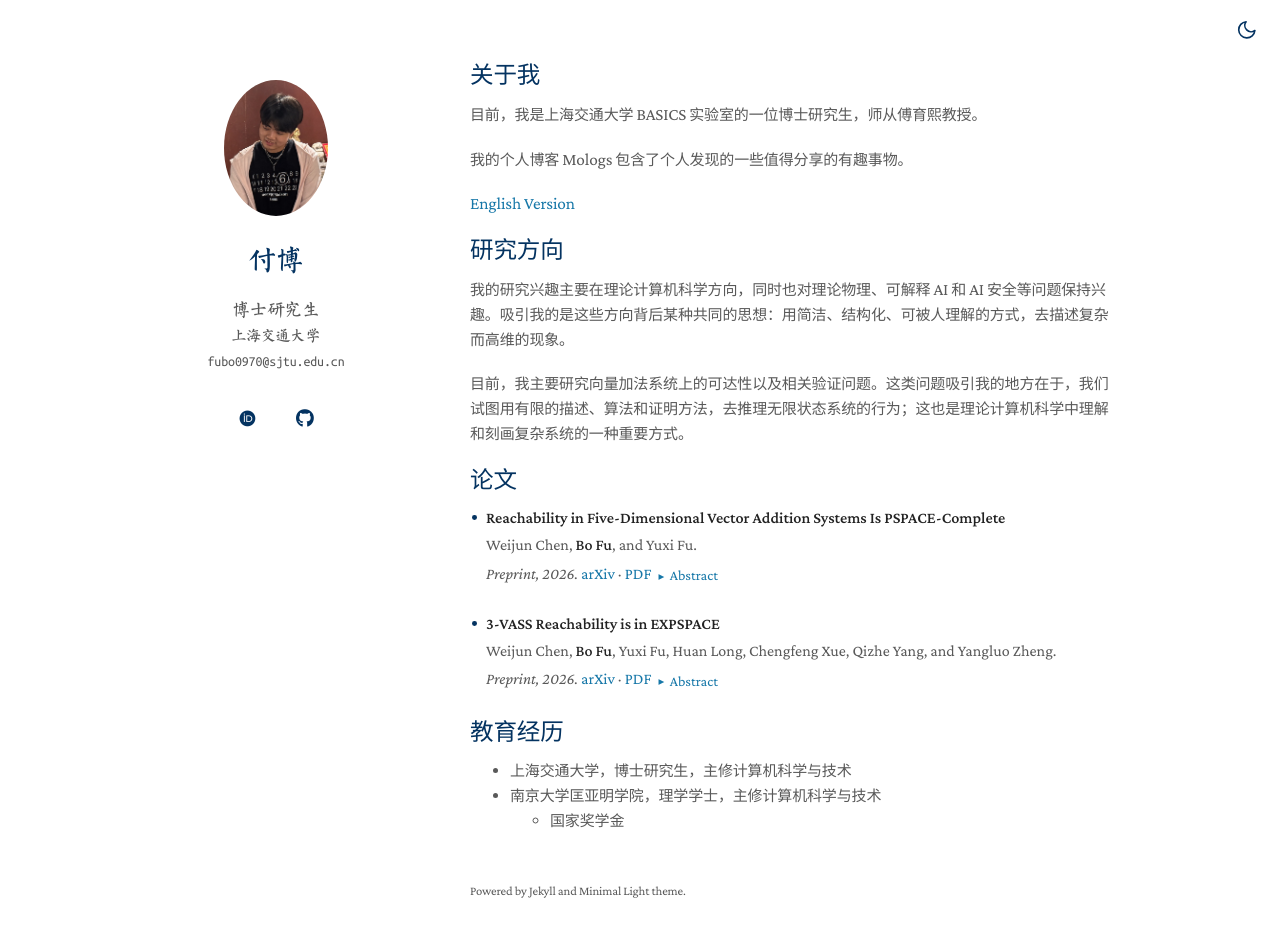
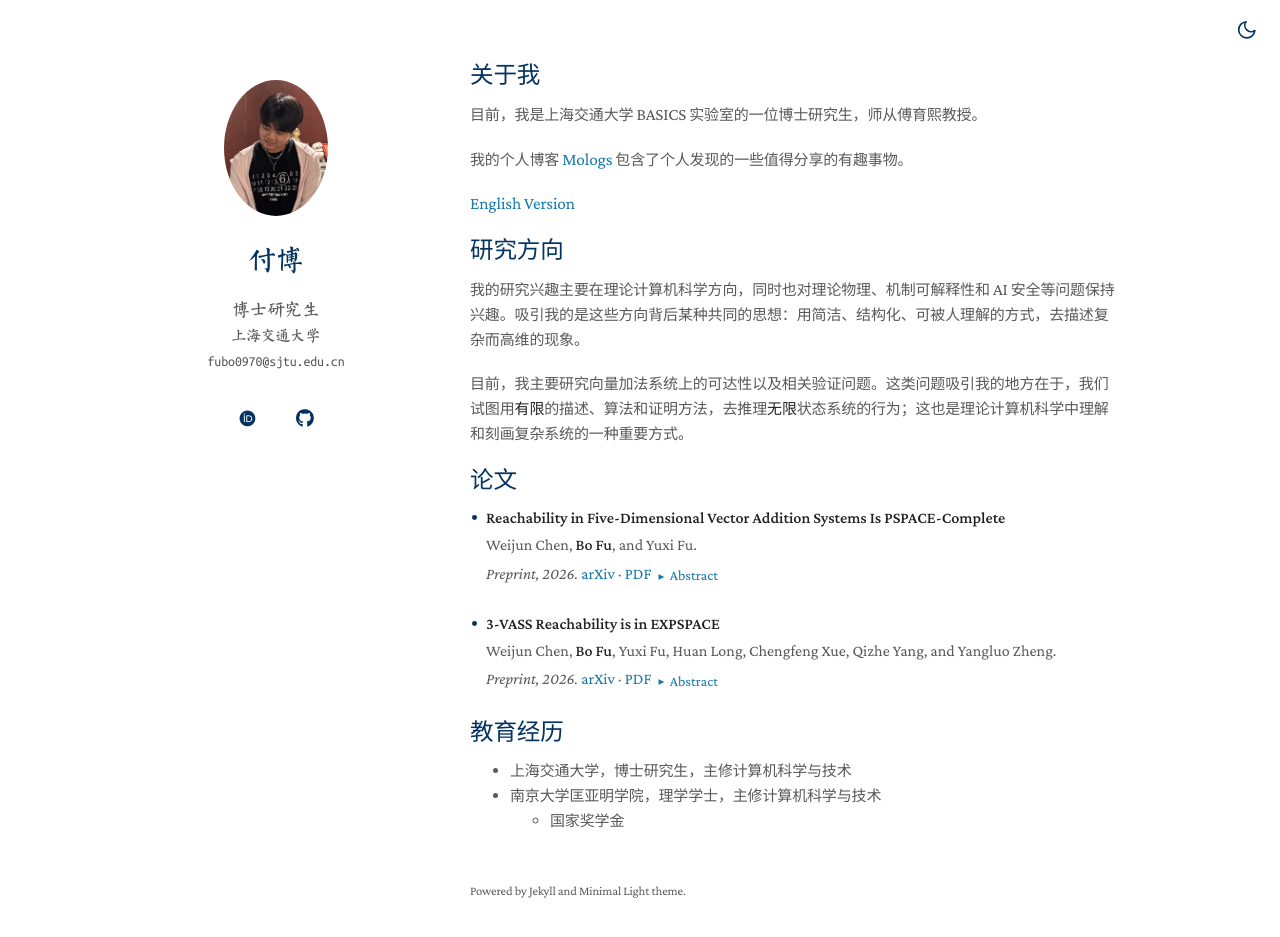
Before and after one commit to Mosms/Mosms.github.io, a Jekyll site: the page built from zhindex.md, in a window 1280 px wide and 973 px high. Shown: the top 937 px of the window. Built offline with Jekyll 4.4.1, drawn with Linux system fonts in a browser that asks for light colours; some web fonts are replaced.

Commit message:
Refine research interests and link styles

```diff
--- a/_sass/minimal-light.scss
+++ b/_sass/minimal-light.scss
@@ -220,6 +220,24 @@
   border-radius: 2px;
 }
 
+section a.research-topic {
+  color: inherit;
+  text-decoration: none;
+}
+
+section a.research-topic:hover,
+section a.research-topic:focus-visible {
+  color: #1677a8;
+  text-decoration: underline;
+  text-underline-offset: 0.15em;
+}
+
+section a.research-topic:focus-visible {
+  outline: 2px solid #1677a8;
+  outline-offset: 2px;
+  border-radius: 2px;
+}
+
 .publication-abstract {
   margin-top: 0.3rem;
 }
@@ -369,6 +387,11 @@
     }
 
     .publication-abstract__label {
+      color: #3eb7f0;
+    }
+
+    section a.research-topic:hover,
+    section a.research-topic:focus-visible {
       color: #3eb7f0;
     }
 
@@ -804,6 +827,7 @@
 }
 
 .lang-zh section a.language-switch,
+.lang-zh section a.always-blue-link,
 .lang-zh .publication-title a,
 .lang-zh .publication-authors a,
 .lang-zh .publication-meta a {
@@ -825,6 +849,8 @@
 
 .lang-zh section a.language-switch:hover,
 .lang-zh section a.language-switch:focus-visible,
+.lang-zh section a.always-blue-link:hover,
+.lang-zh section a.always-blue-link:focus-visible,
 .lang-zh .publication-meta a:hover,
 .lang-zh .publication-meta a:focus-visible {
   text-decoration: none;
@@ -842,6 +868,7 @@
 }
 
 [data-theme="dark"] .lang-zh section a.language-switch,
+[data-theme="dark"] .lang-zh section a.always-blue-link,
 [data-theme="dark"] .lang-zh .publication-meta a {
   color: #3eb7f0;
 }
--- a/zhindex.md
+++ b/zhindex.md
@@ -18,15 +18,15 @@
 
 目前，我是[上海交通大学](https://www.sjtu.edu.cn/) [BASICS 实验室](https://basics.sjtu.edu.cn/)的一位博士研究生，师从[傅育熙教授](https://basics.sjtu.edu.cn/~yuxi/)。
 
-我的个人博客  [Mologs](https://mosms.github.io/Mologs/)  包含了个人发现的一些值得分享的有趣事物。
+我的个人博客 <a class="always-blue-link" href="https://mosms.github.io/Mologs/">Mologs</a> 包含了个人发现的一些值得分享的有趣事物。
 
 <a class="language-switch" href="./">English Version</a>
 
 ## 研究方向
 
-我的研究兴趣主要在理论计算机科学方向，同时也对理论物理、可解释 AI 和 AI 安全等问题保持兴趣。吸引我的是这些方向背后某种共同的思想：用简洁、结构化、可被人理解的方式，去描述复杂而高维的现象。
+我的研究兴趣主要在<a class="research-topic" href="https://baike.baidu.com/item/%E7%90%86%E8%AE%BA%E8%AE%A1%E7%AE%97%E6%9C%BA%E7%A7%91%E5%AD%A6/11034581">理论计算机科学</a>方向，同时也对<a class="research-topic" href="https://baike.baidu.com/item/%E7%90%86%E8%AE%BA%E7%89%A9%E7%90%86/2490260">理论物理</a>、<a class="research-topic" href="https://en.wikipedia.org/wiki/Mechanistic_interpretability">机制可解释性</a>和 <a class="research-topic" href="https://baike.baidu.com/item/%E4%BA%BA%E5%B7%A5%E6%99%BA%E8%83%BD%E5%AE%89%E5%85%A8">AI 安全</a>等问题保持兴趣。吸引我的是这些方向背后某种共同的思想：用简洁、结构化、可被人理解的方式，去描述复杂而高维的现象。
 
-目前，我主要研究向量加法系统上的可达性以及相关验证问题。这类问题吸引我的地方在于，我们试图用有限的描述、算法和证明方法，去推理无限状态系统的行为；这也是理论计算机科学中理解和刻画复杂系统的一种重要方式。
+目前，我主要研究向量加法系统上的可达性以及相关验证问题。这类问题吸引我的地方在于，我们试图用**有限**的描述、算法和证明方法，去推理**无限**状态系统的行为；这也是理论计算机科学中理解和刻画复杂系统的一种重要方式。
 
 ## 论文
 
```
Also changed, not shown: index.md (+3 -5 lines).
